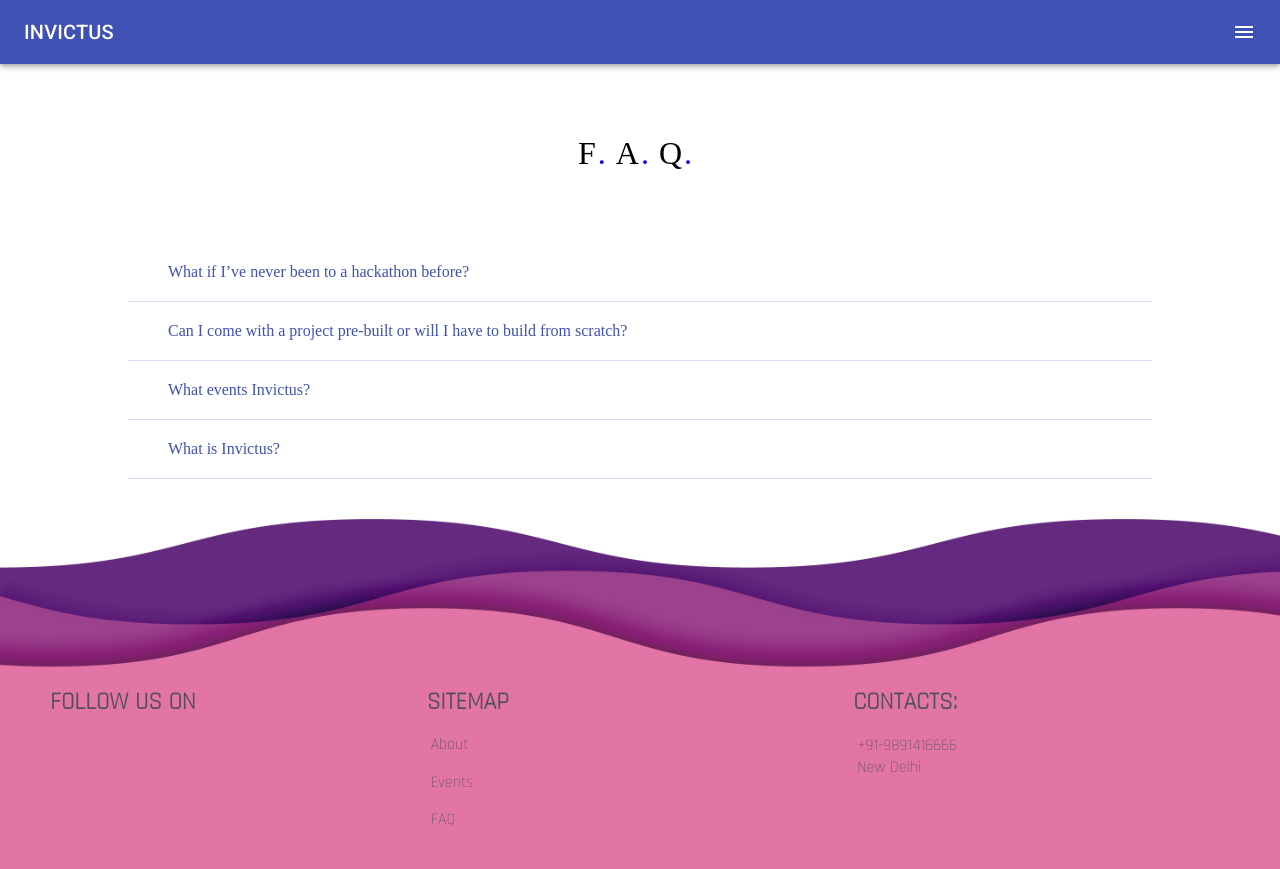
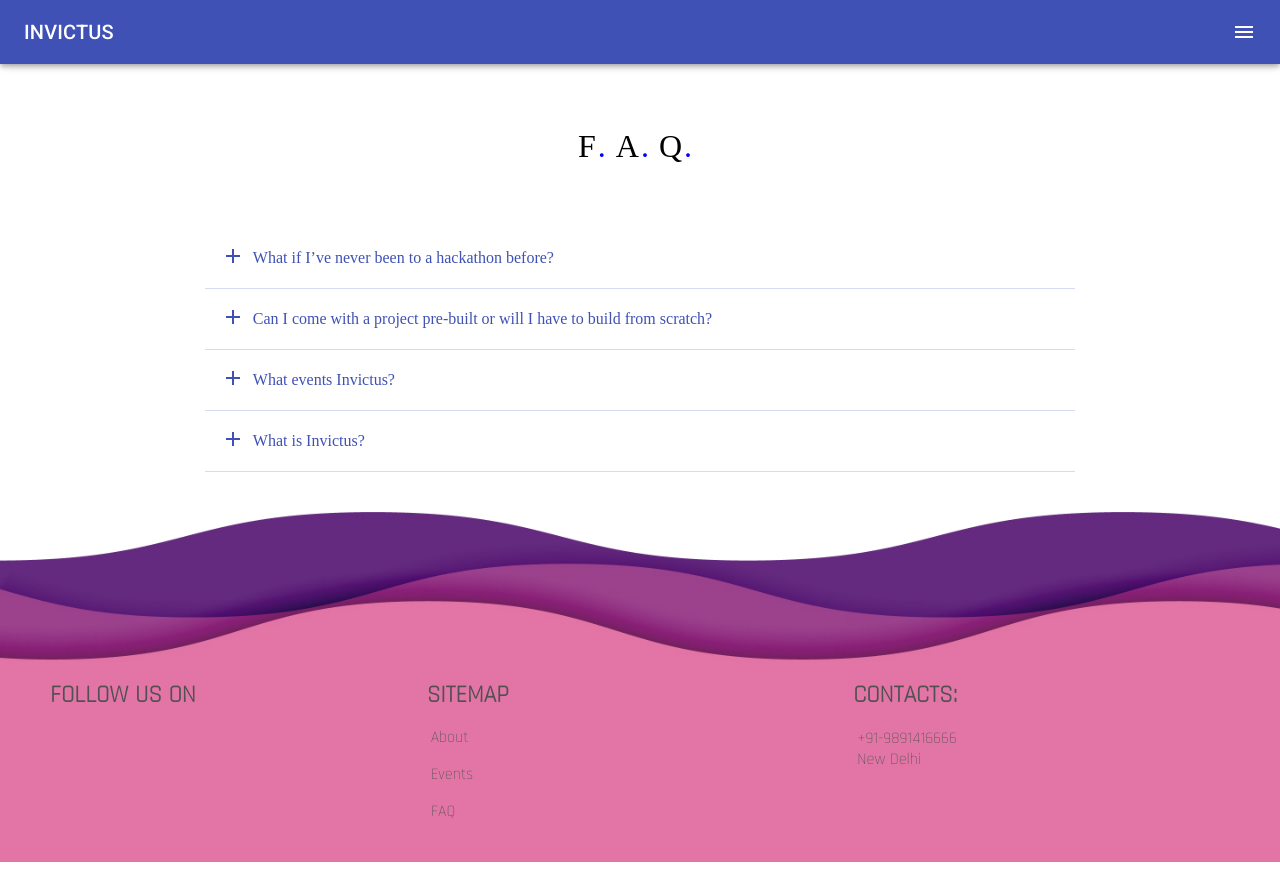
Before and after one commit to anikashc/invictus, a React (Create React App) app in the folder client/: page /faq in a window 1280 px wide. Built offline with nearby package versions, Linux system fonts and the light colour scheme.

Commit message:
faq icon added

```diff
--- a/client/src/Components/FaqList/FaqList.js
+++ b/client/src/Components/FaqList/FaqList.js
@@ -1,5 +1,7 @@
 import React from 'react';
 import './FaqListStyles.css';
+import AddIcon from '@material-ui/icons/Add';
+import RemoveIcon from '@material-ui/icons/Remove';
 
 const FaqList = ({ faq, index, toggleHandler }) => {
 
@@ -10,10 +12,18 @@ const FaqList = ({ faq, index, toggleHandler }) => {
       onClick={() => toggleHandler(index)}
     >
       <div className={"faq-question" + (faq.open ? " active" : "")}>
-        {faq.question}
+        <i className="faq-icon">
+          {faq.open ? <RemoveIcon /> : <AddIcon />}
+        </i>
+        <span>
+          {faq.question}
+        </span>
       </div>
       <div className="faq-answer">
-        {faq.answer}
+        <p>
+          {faq.answer}
+        </p>
+
       </div>
     </div>
   );
--- a/client/src/Components/FaqList/FaqListStyles.css
+++ b/client/src/Components/FaqList/FaqListStyles.css
@@ -1,52 +1,60 @@
 .faq-section  {
   display: block;
   margin-bottom: 20px;
-  padding: 20px 10%;
+  padding: 20px 16%;
   /* border: 2px solid black; */
 }
 .faq-list {
   display: flex-box;
 }
 .faq-section .faq {
-  padding: 20px;
+  padding: 16px;
   color: #3f51b5;
   border-bottom: 1px solid rgba(57, 76, 187, 0.2);
 }
 .faq-section .faq.open  {
   border-bottom: 1px solid rgba(63, 81, 181, 0.4);
   transition: 0.4s;
-  background-color: #e3e6f5;
+  background-color: rgba(214, 219, 247, 0.4);
 }
 .faq-section .faq .faq-question:hover {
   color:rgb(145, 14, 233);
 }
 .faq-section .faq .faq-question {
-  padding: 0 20px;
-  border-radius: 10px;
-  /* transition: 0.4s; */
+  /* padding: 0 20px;  */
   cursor: pointer;
-  display: block;
+  display: flex;
+  align-items: center;
+  /* flex-wrap: wrap; */
   position: relative;
+  /* border: 1px solid black; */
 }
 .faq-section .faq .faq-answer {
   max-height: 0;
-  padding: 0 0 0 20px ;
+  padding: 0 0 0 32px ;
   /* display: none; */
   /* opacity: 0; */
   overflow-y: hidden;
   transition: all 0.4s ease-out;
+  /* border: 1px solid black; */
 }
 .faq-section .faq.open .faq-question  {
   color: rgb(86, 18, 211);
   font-weight: 800;
-  display: block;
+  display: flex;
+  align-items: center;
+  /* flex-wrap: wrap; */
   position: relative;
 }
 .faq-section .faq.open .faq-answer  {
   max-height: max-content;
   /* display: block; */
   /* opacity: 100; */
-  padding: 10px 0 0 20px ;
+  padding: 8px 0 0 32px ;
   transition: all 0.4s ease-out;
   /* overflow-y: scroll; */
 }
+.faq-question .faq-icon {
+  padding-right: 8px;
+  /* border: 1px solid black; */
+}
```
